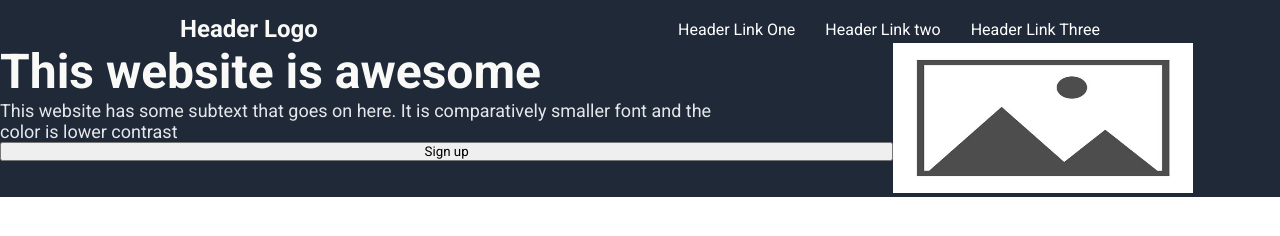
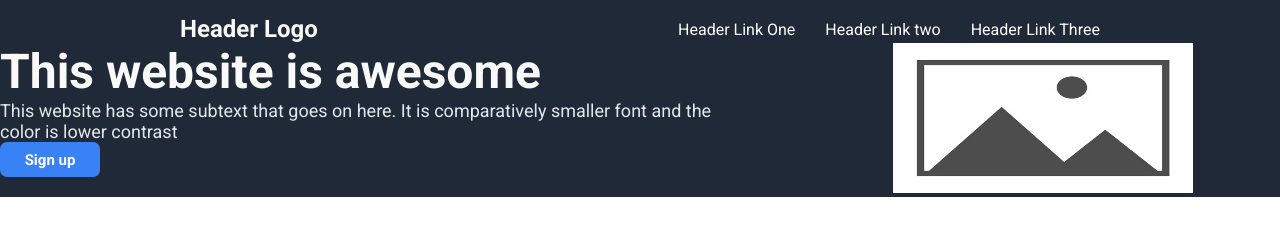
Before and after one commit to robloxdevplays/odin-landing-page, a plain HTML site: page index.html in a window 1280 px wide. Drawn offline with Linux system fonts and the light colour scheme.

Commit message:
Sign-up button Styled the sign up button

```diff
--- a/styles.css
+++ b/styles.css
@@ -35,6 +35,7 @@
 .header-part-two-left {
     display: flex;
     flex-direction: column;
+
 }
 .header-part-two-left p{
     width: 80%;
@@ -48,3 +49,13 @@
     font-size: 18px;
     color: #E5E7EB;
 }
+.header-part-two-left button {
+    height: 35px;
+    width: 100px;
+    background-color: #3882F6;
+    border: none;
+    font-weight: 700;
+    font-size: 15px;
+    color: white;
+    border-radius: 7px;
+}
```
